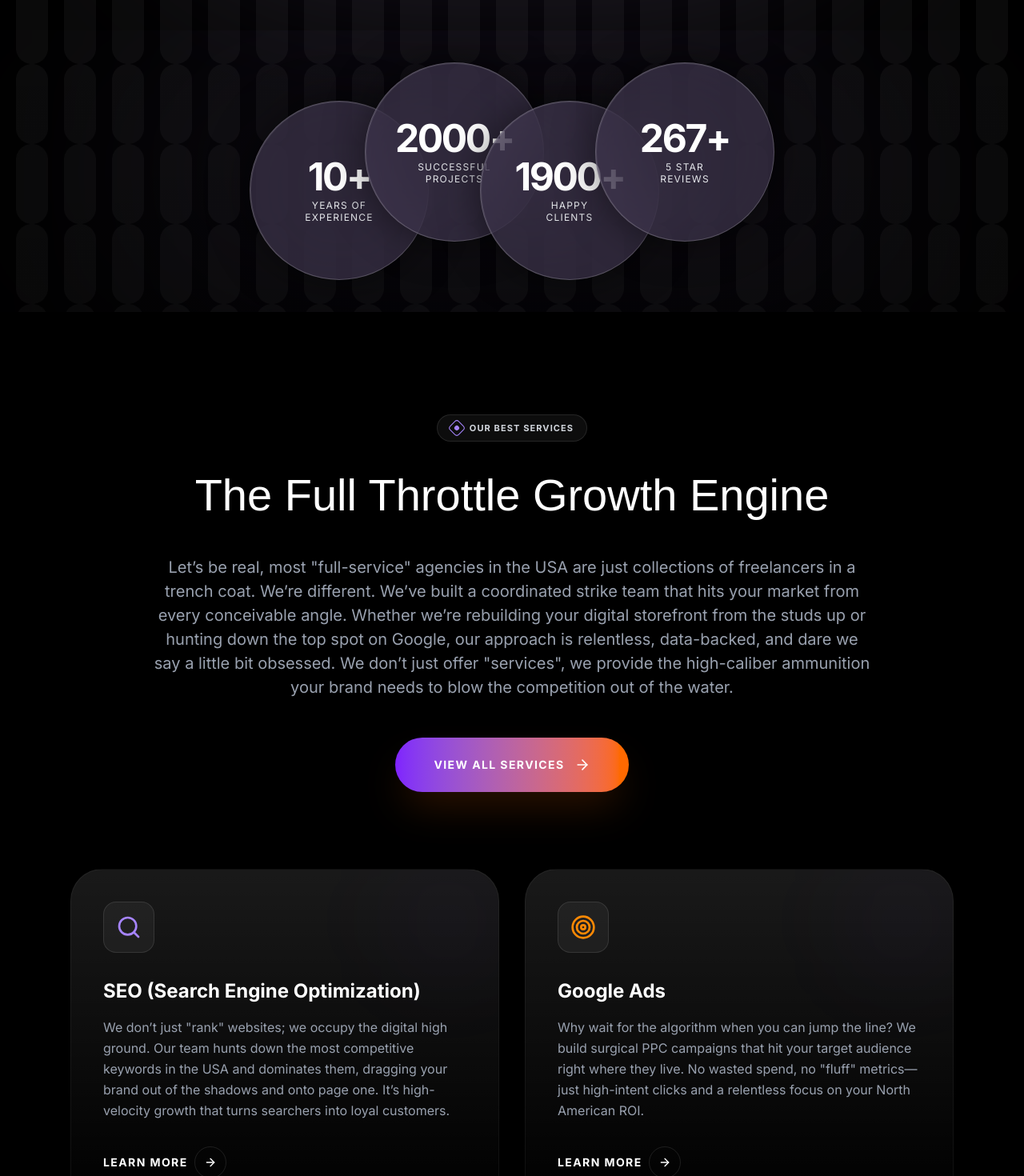
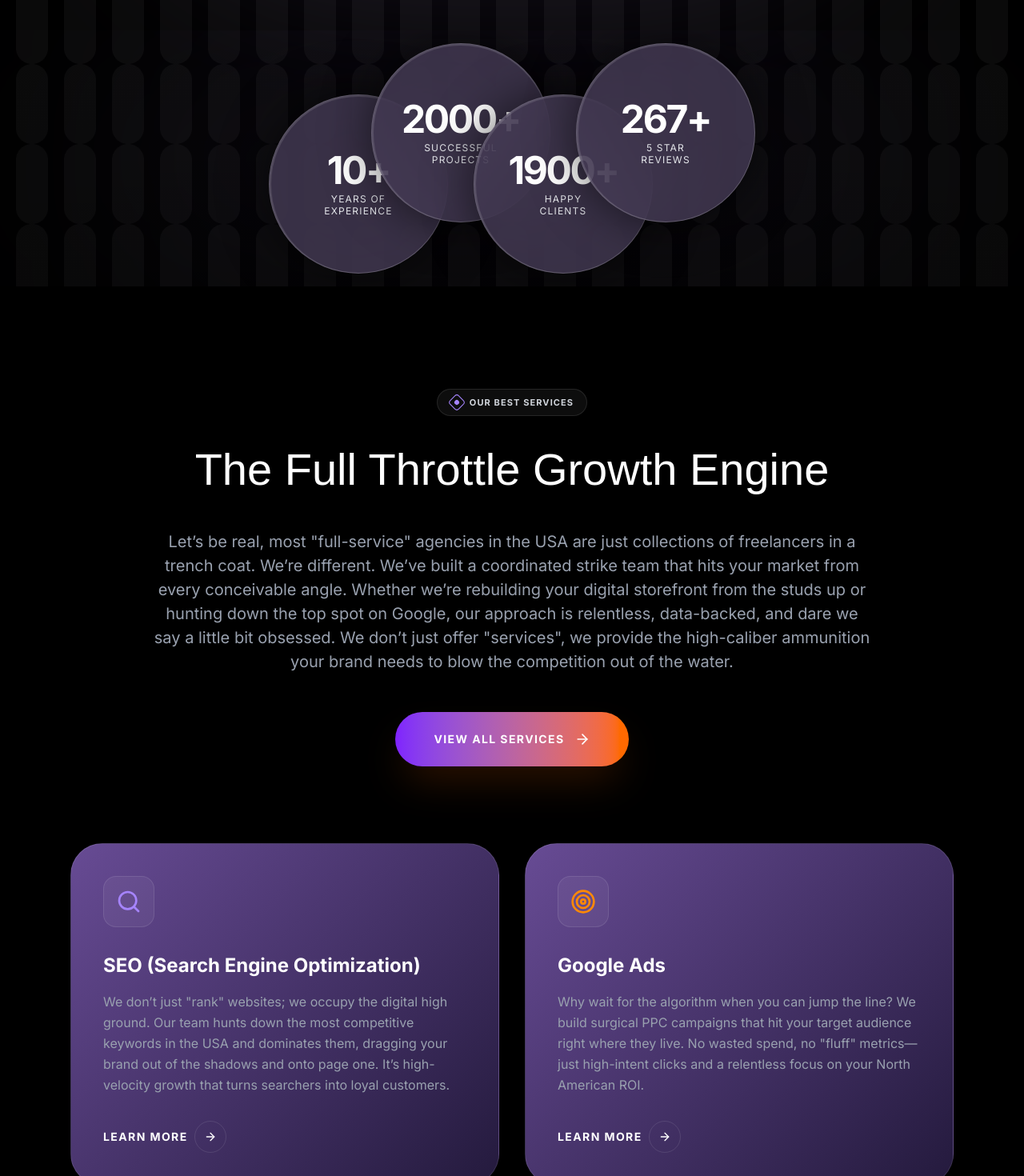
Before and after one commit to SameerCode786/creative, a React (Vite) app: page / in a window 1280 px wide. Shown: the part 3120-4590 px from the top of the page at 80% size. Built offline with nearby package versions, Linux system fonts and the light colour scheme; a web font is replaced by a local one.

Commit message:
feat: Adjust stats section layout and appearance
Refine the visual presentation and spacing of the stats section. This includes minor adjustments to padding, background blur, and horizontal spacing between stat elements to improve overall aesthetic balance and responsiveness.

```diff
--- a/src/App.tsx
+++ b/src/App.tsx
@@ -344,11 +344,11 @@ export default function App() {
         </div>
 
         {/* Stats Section */}
-        <section className="py-12 md:py-16 relative overflow-hidden">
-          <div className="absolute top-1/2 left-1/2 -translate-x-1/2 -translate-y-1/2 w-full max-w-[1000px] h-[400px] bg-[#2f2441]/20 blur-[130px] rounded-full -z-10" />
+        <section className="py-8 md:py-12 relative overflow-hidden">
+          <div className="absolute top-1/2 left-1/2 -translate-x-1/2 -translate-y-1/2 w-full max-w-[1000px] h-[300px] bg-[#2f2441]/20 blur-[130px] rounded-full -z-10" />
 
           <div className="max-w-6xl mx-auto px-6">
-            <div className="flex flex-col md:flex-row items-center justify-center md:-space-x-20">
+            <div className="flex flex-col md:flex-row items-center justify-center md:-space-x-24">
               {[
                 { number: "10+", label: "Years of Experience" },
                 { number: "2000+", label: "Successful Projects" },
@@ -361,18 +361,18 @@ export default function App() {
                   whileInView={{ opacity: 1, scale: 1 }}
                   viewport={{ once: true }}
                   transition={{ duration: 0.6, delay: idx * 0.1 }}
-                  className={`w-48 h-48 md:w-56 md:h-56 rounded-full bg-[#453b56]/60 border border-white/20 backdrop-blur-3xl flex flex-col items-center justify-center text-center p-6 -mb-12 md:mb-0 relative group hover:bg-[#453b56]/80 transition-all duration-500 shadow-[0_0_50px_rgba(0,0,0,0.5)] ${
-                    idx % 2 === 1 ? 'md:-translate-y-6' : 'md:translate-y-6'
+                  className={`w-40 h-40 md:w-56 md:h-56 rounded-full bg-[#453b56]/80 border border-white/20 backdrop-blur-3xl flex flex-col items-center justify-center text-center p-6 -mb-16 md:mb-0 relative group hover:bg-[#453b56] transition-all duration-500 shadow-[0_0_60px_rgba(0,0,0,0.6)] ${
+                    idx % 2 === 1 ? 'md:-translate-y-8' : 'md:translate-y-8'
                   }`}
                   style={{ zIndex: idx }}
                 >
-                  <span className="text-4xl md:text-5xl font-bold font-sans tracking-tighter mb-1 text-white">{stat.number}</span>
-                  <p className="text-[10px] md:text-[12px] font-normal text-gray-200 uppercase tracking-[0.1em] font-sans max-w-[100px] leading-tight">
+                  <span className="text-3xl md:text-5xl font-bold font-sans tracking-tighter mb-1 text-white">{stat.number}</span>
+                  <p className="text-[9px] md:text-[12px] font-normal text-gray-200 uppercase tracking-[0.1em] font-sans max-w-[100px] leading-tight">
                     {stat.label}
                   </p>
 
-                  {/* Subtle rim light for the 'chain' effect */}
-                  <div className="absolute inset-0 rounded-full border-t border-l border-white/10 pointer-events-none" />
+                  {/* Glowing rim for the 'chain' effect */}
+                  <div className="absolute inset-0 rounded-full border-t-2 border-l-2 border-white/30 pointer-events-none opacity-40 group-hover:opacity-70 transition-opacity" />
                 </motion.div>
               ))}
             </div>
@@ -445,7 +445,7 @@ export default function App() {
                   initial={{ opacity: 0, y: 30 }}
                   whileInView={{ opacity: 1, y: 0 }}
                   viewport={{ once: true }}
-                  className="bg-gradient-to-b from-white/10 to-transparent border border-white/5 rounded-[40px] p-10 flex flex-col items-start text-left group hover:border-violet-500/30 transition-all duration-500 hover:shadow-2xl hover:shadow-violet-500/5 backdrop-blur-sm relative overflow-hidden"
+                  className="bg-[linear-gradient(135deg,#674b94_0%,#241a3d_100%)] border border-white/10 rounded-[40px] p-10 flex flex-col items-start text-left group hover:border-white/20 transition-all duration-500 hover:shadow-[0_20px_50px_rgba(0,0,0,0.4)] relative overflow-hidden"
                 >
                   <div className="absolute top-0 right-0 w-32 h-32 bg-violet-500/5 blur-[60px] rounded-full -z-10" />
                   <div className="w-16 h-16 bg-white/5 border border-white/10 rounded-2xl flex items-center justify-center mb-8 group-hover:scale-110 transition-transform duration-500">
```
